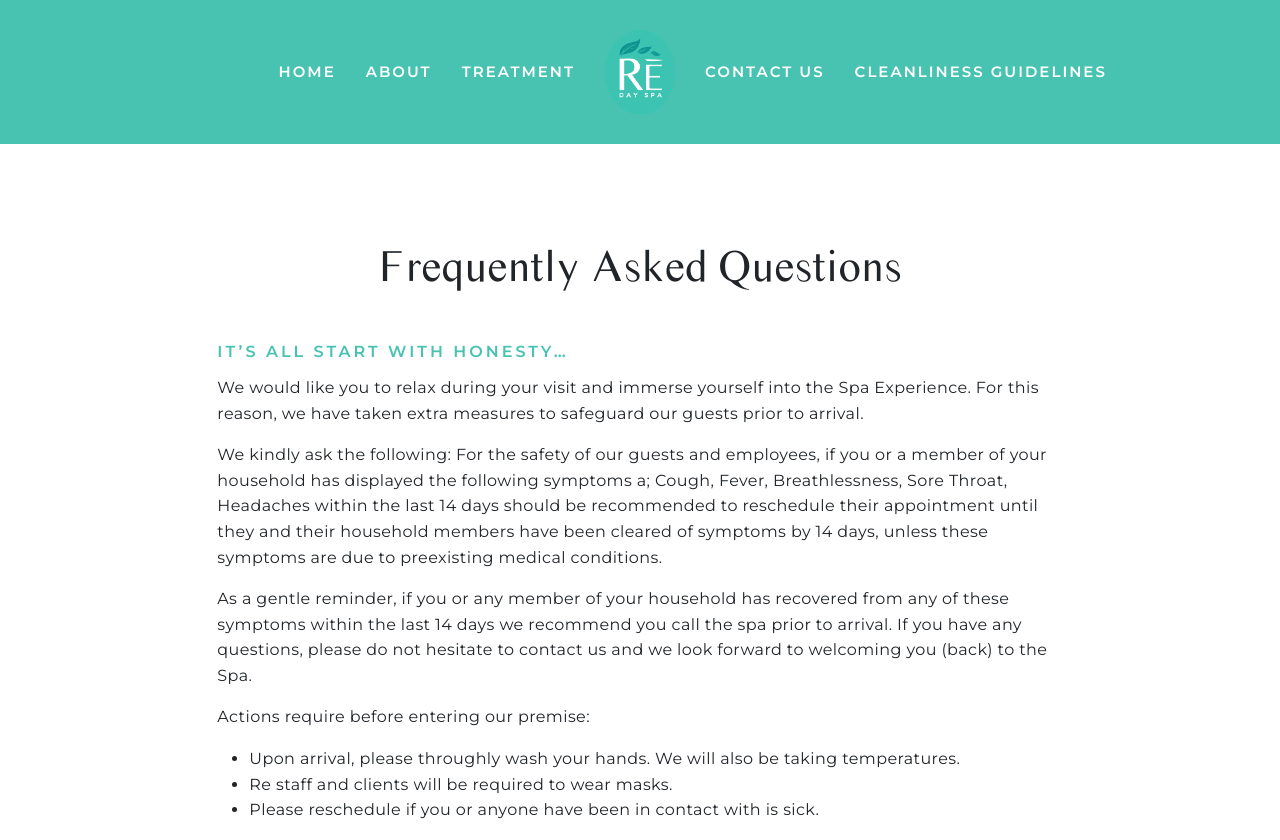
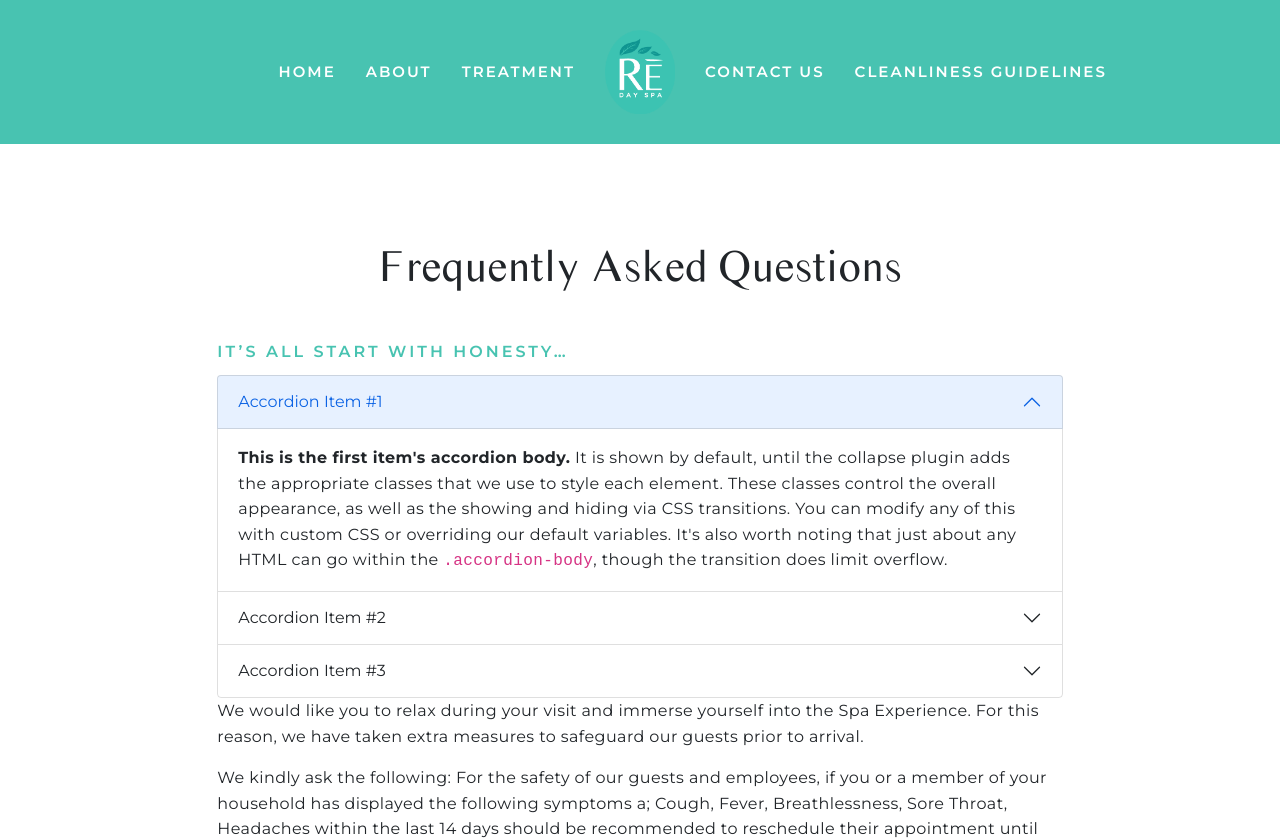
Before and after one commit to aldipee/redayspa, a Next.js app: page /faq in a window 1280 px wide. Shown: the top 840 px of the page. Built offline with nearby package versions, Linux system fonts and the light colour scheme.

Commit message:
add accordion

```diff
--- a/pages/faq.js
+++ b/pages/faq.js
@@ -74,6 +74,44 @@ export default function Home() {
               <div className="treatment-item" data-aos="fade-up">
                 <div className="ttl-treatment text-center mb50">Frequently Asked Questions</div>
                 <div className="sm-heading">IT’S ALL START WITH HONESTY…</div>
+                <div className="accordion" id="accordionExample">
+                  <div className="accordion-item">
+                    <h2 className="accordion-header">
+                      <button className="accordion-button" type="button" data-bs-toggle="collapse" data-bs-target="#collapseOne" aria-expanded="true" aria-controls="collapseOne">
+                        Accordion Item #1
+                      </button>
+                    </h2>
+                    <div id="collapseOne" className="accordion-collapse collapse show" data-bs-parent="#accordionExample">
+                      <div className="accordion-body">
+                        <strong>This is the first item's accordion body.</strong> It is shown by default, until the collapse plugin adds the appropriate classes that we use to style each element. These classes control the overall appearance, as well as the showing and hiding via CSS transitions. You can modify any of this with custom CSS or overriding our default variables. It's also worth noting that just about any HTML can go within the <code>.accordion-body</code>, though the transition does limit overflow.
+                      </div>
+                    </div>
+                  </div>
+                  <div className="accordion-item">
+                    <h2 className="accordion-header">
+                      <button className="accordion-button collapsed" type="button" data-bs-toggle="collapse" data-bs-target="#collapseTwo" aria-expanded="false" aria-controls="collapseTwo">
+                        Accordion Item #2
+                      </button>
+                    </h2>
+                    <div id="collapseTwo" className="accordion-collapse collapse" data-bs-parent="#accordionExample">
+                      <div className="accordion-body">
+                        <strong>This is the second item's accordion body.</strong> It is hidden by default, until the collapse plugin adds the appropriate classes that we use to style each element. These classes control the overall appearance, as well as the showing and hiding via CSS transitions. You can modify any of this with custom CSS or overriding our default variables. It's also worth noting that just about any HTML can go within the <code>.accordion-body</code>, though the transition does limit overflow.
+                      </div>
+                    </div>
+                  </div>
+                  <div className="accordion-item">
+                    <h2 className="accordion-header">
+                      <button className="accordion-button collapsed" type="button" data-bs-toggle="collapse" data-bs-target="#collapseThree" aria-expanded="false" aria-controls="collapseThree">
+                        Accordion Item #3
+                      </button>
+                    </h2>
+                    <div id="collapseThree" className="accordion-collapse collapse" data-bs-parent="#accordionExample">
+                      <div className="accordion-body">
+                        <strong>This is the third item's accordion body.</strong> It is hidden by default, until the collapse plugin adds the appropriate classes that we use to style each element. These classes control the overall appearance, as well as the showing and hiding via CSS transitions. You can modify any of this with custom CSS or overriding our default variables. It's also worth noting that just about any HTML can go within the <code>.accordion-body</code>, though the transition does limit overflow.
+                      </div>
+                    </div>
+                  </div>
+                </div>
                 <p>
                   We would like you to relax during your visit and immerse yourself into the Spa Experience. For this
                   reason, we have taken extra measures to safeguard our guests prior to arrival.
```
